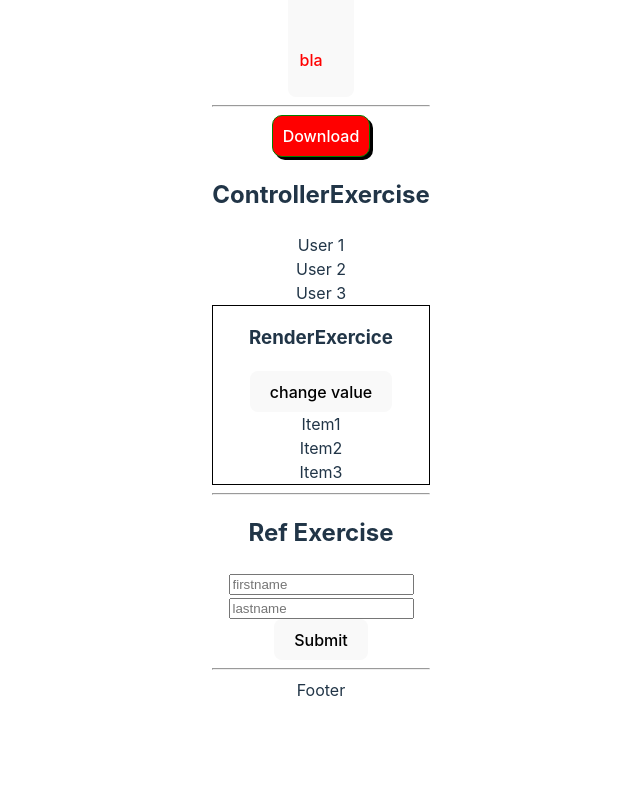
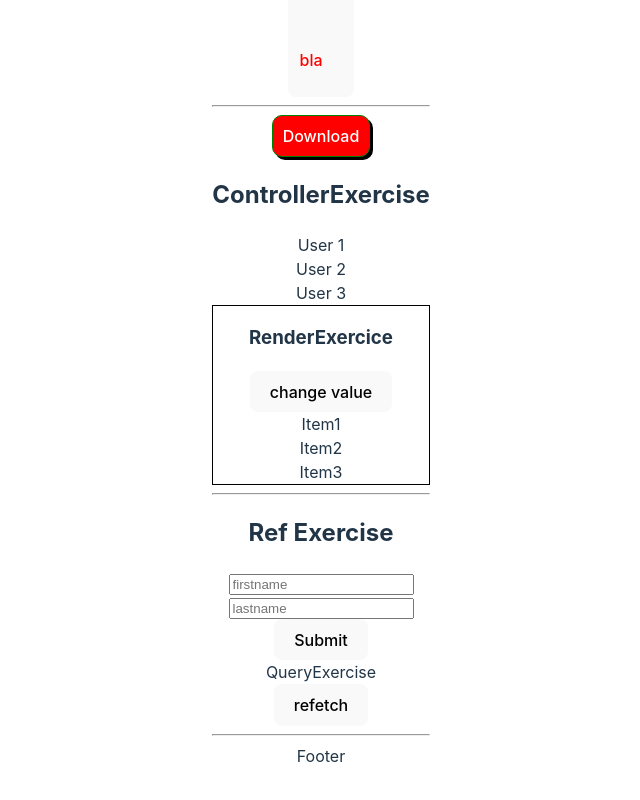
Before and after one commit to sbke-mms/react-intro, a React (Vite) app in the folder tag2/: page / in a window 1280 px wide. Shown: the part 317-1117 px from the top of the page, without its empty margins (319-959 px from the left). Before the commit the page ends 1051 px from the top, so only its background shows below. Built offline with nearby package versions, Linux system fonts and the light colour scheme; no server answers.

Commit message:
useQuery from tanstack
npm i @tanstack/react-query

```diff
--- a/tag2/package.json
+++ b/tag2/package.json
@@ -10,6 +10,7 @@
     "preview": "vite preview"
   },
   "dependencies": {
+    "@tanstack/react-query": "^5.56.2",
     "react": "^18.3.1",
     "react-dom": "^18.3.1",
     "react-router-dom": "^6.26.2"
--- /dev/null
+++ b/tag2/src/components/QueryExercise.tsx
@@ -0,0 +1,24 @@
+//https://tanstack.com/query/latest/docs/framework/react/reference/useQuery
+
+import { useQuery } from "@tanstack/react-query"
+
+function QueryExercise() {
+    const URL = 'https://jsonplaceholder.typicode.com/posts'
+
+    const {data, isLoading, isError, refetch} = useQuery({
+        queryKey:['posts'],
+        queryFn: async () => {
+            const response = await fetch(URL)
+            return await response.json()
+        }
+    })
+
+  return (
+    <div>QueryExercise <br/>
+    <button onClick={() => refetch}>refetch</button>
+        {JSON.stringify(data)}
+    </div>
+  )
+}
+
+export default QueryExercise
--- a/tag2/src/layouts/MainLayout.tsx
+++ b/tag2/src/layouts/MainLayout.tsx
@@ -4,14 +4,18 @@ import { Outlet } from "react-router-dom";
 import { UserContext } from "../store/UserContext";
 import { useState } from "react";
 import { useLocalStorage } from "../hooks/useLocalStorage";
+import { QueryClient, QueryClientProvider } from "@tanstack/react-query";
 
 
 function MainLayout() {
 
+  const client = new QueryClient()
+
   const {value} = useLocalStorage("mms-user")
   const [user, setUser] = useState(value?value:{email:"", password:"", state:false})
 
-  return (<>
+  return (
+    <QueryClientProvider client={client}>
       <UserContext.Provider value={{user, setUser}}>
         <Header/>
         <main>
@@ -19,7 +23,7 @@ function MainLayout() {
         </main>
         <Footer/>
       </UserContext.Provider>
-  </>
+    </QueryClientProvider>
   )
 }
 
--- a/tag2/src/pages/Homepage.tsx
+++ b/tag2/src/pages/Homepage.tsx
@@ -1,6 +1,7 @@
 import Button from "../components/button/Button"
 import Button2 from "../components/button2/Button2"
 import ControllerExercise from "../components/controllerExercise/ControllerExercise"
+import QueryExercise from "../components/QueryExercise"
 import RefExercise from "../components/RefExercise"
 import Item1 from "../components/renderingExercice/Item1"
 import Item2 from "../components/renderingExercice/Item2"
@@ -36,6 +37,7 @@ function Homepage() {
     </RenderingExercise>
     <hr/>
     <RefExercise/>
+    <QueryExercise/>
   </>
 }
 
```
Also changed, not shown: 1 other file (tests, documents, lock files or other folders). Lines whose indentation alone changed are shown as unchanged.
